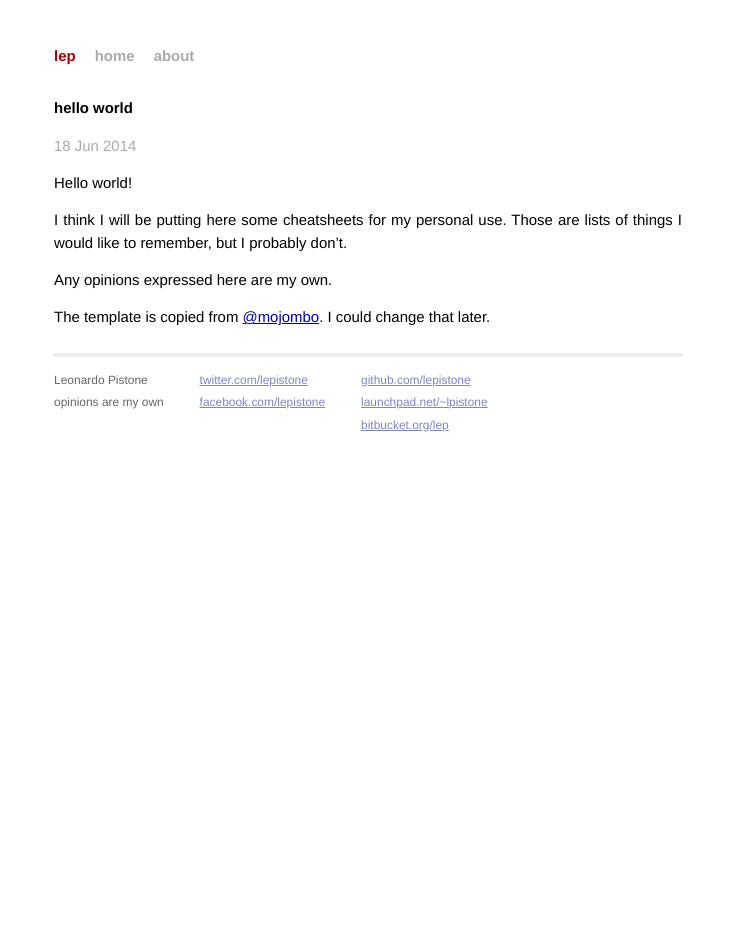
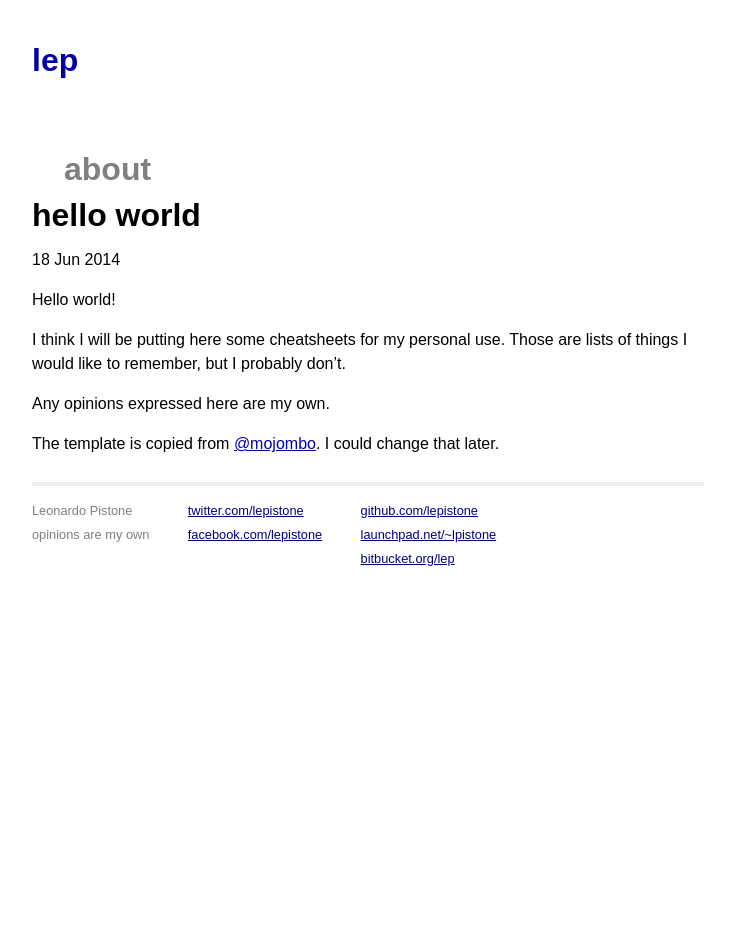
Before and after one commit to lepistone/lepistone.github.io, a Jekyll site: the page built from _posts/2014-06-18-hello-world.md, in a window 1280 px wide. Shown: the whole page, without its empty margins (272-1007 px from the left). Built offline with Jekyll 4.4.1, drawn with Linux system fonts in a browser that asks for light colours; Markdown is read by kramdown in place of the engine named in the settings; after the commit the page ends 900 px from its top, so only the background shows below that.

Commit message:
WIP some style

```diff
--- a/_layouts/default.html
+++ b/_layouts/default.html
@@ -17,9 +17,8 @@
 
 <div class="site">
   <div class="header">
-    <h1 class="title"><a href="/">{{ site.name }}</a></h1>
-    <a class="extra" href="/">home</a>
-    <a class="extra" href="/about.html">about</a>
+    <h1><a class="title" href="/">{{ site.name }}</a></h1>
+    <h1><a class="extra" href="/about.html">about</a></h1>
   </div>
 
   {{ content }}
--- a/_layouts/post.html
+++ b/_layouts/post.html
@@ -1,9 +1,9 @@
 ---
 layout: default
 ---
-<h2>{{ page.title }}</h2>
-<p class="meta">{{ page.date | date_to_string }}</p>
+<h1 class="post-title">{{ page.title }}</h2>
+<p class="post-meta">{{ page.date | date_to_string }}</p>
 
-<div class="post">
+<div class="post-content">
 {{ content }}
 </div>
--- a/css/main.css
+++ b/css/main.css
@@ -4,26 +4,19 @@
 /*
 /*****************************************************************************/
 
-/* Global Reset */
-* {
-  margin: 0;
-  padding: 0;
+body {
+  background-color: white;
+  font-family: sans-serif;
+  /* text-align: center; */
 }
 
-html, body { height: 100%; }
+/* h1, h2, h3, h4, h5, h6 { */
+/*   font-size: 100%; */
+/* } */
 
-body {
-  background-color: #FFF;
-  font: 13.34px Helvetica, Arial, sans-serif;
-  font-size: small;
-  text-align: center;
-}
 
-h1, h2, h3, h4, h5, h6 {
-  font-size: 100%; }
-
-h1 { margin-bottom: 1em; }
-p { margin: 1em 0; }
+/* h1 { margin-bottom: 1em; } */
+/* p { margin: 1em 0; } */
 
 a         { color: #00a; }
 a:hover   { color: #000; }
@@ -56,8 +49,6 @@ a:visited { color: #a0a; }
 /*****************************************************************************/
 
 .site {
-  font-size: 115%;
-  text-align: justify;
   width: 42em;
   margin: 3em auto 2em;
   line-height: 1.5em;
@@ -74,20 +65,20 @@ a:visited { color: #a0a; }
 }
 
 .title a {
-  color: #a00;
+  color: brown;
 }
 
 .title a:hover {
-  color: #000;
+  color: black;
 }
 
 .header a.extra {
-  color: #aaa;
+  color: grey;
   margin-left: 1em;
 }
 
 .header a.extra:hover {
-  color: #000;
+  color: black;
 }
 
 .meta {
@@ -96,7 +87,7 @@ a:visited { color: #a0a; }
 
 .footer {
   font-size: 80%;
-  color: #666;
+  color: grey;
   border-top: 4px solid #eee;
   margin-top: 2em;
   overflow: hidden;
@@ -108,53 +99,11 @@ a:visited { color: #a0a; }
 }
 
 .footer .contact a {
-  color: #8085C1;
-}
-
-.footer .rss {
-  margin-top: 1.1em;
-  margin-right: -.2em;
-  float: right;
-}
-
-.footer .rss img {
-  border: 0;
-}
-
-/*****************************************************************************/
-/*
-/* Posts
-/*
-/*****************************************************************************/
-
-/* standard */
-.post pre {
-  border: 1px solid #ddd;
-  background-color: #eef;
-  padding: 0 .4em;
-}
-
-.post ul, .post ol {
-  margin-left: 1.35em;
+  color: navy;
 }
 
 .post code {
-  border: 1px solid #ddd;
-  background-color: #eef;
-  padding: 0 .2em;
+  border: 1px solid lightgrey;
+  background-color: aliceblue;
+  padding: 0 .2em;  /* larger boxes */
 }
-
-.post pre code {
-  border: none;
-}
-
-/* terminal */
-.post pre.terminal {
-  border: 1px solid #000;
-  background-color: #333;
-  color: #FFF;
-}
-
-.post pre.terminal code {
-  background-color: #333;
-}
```
